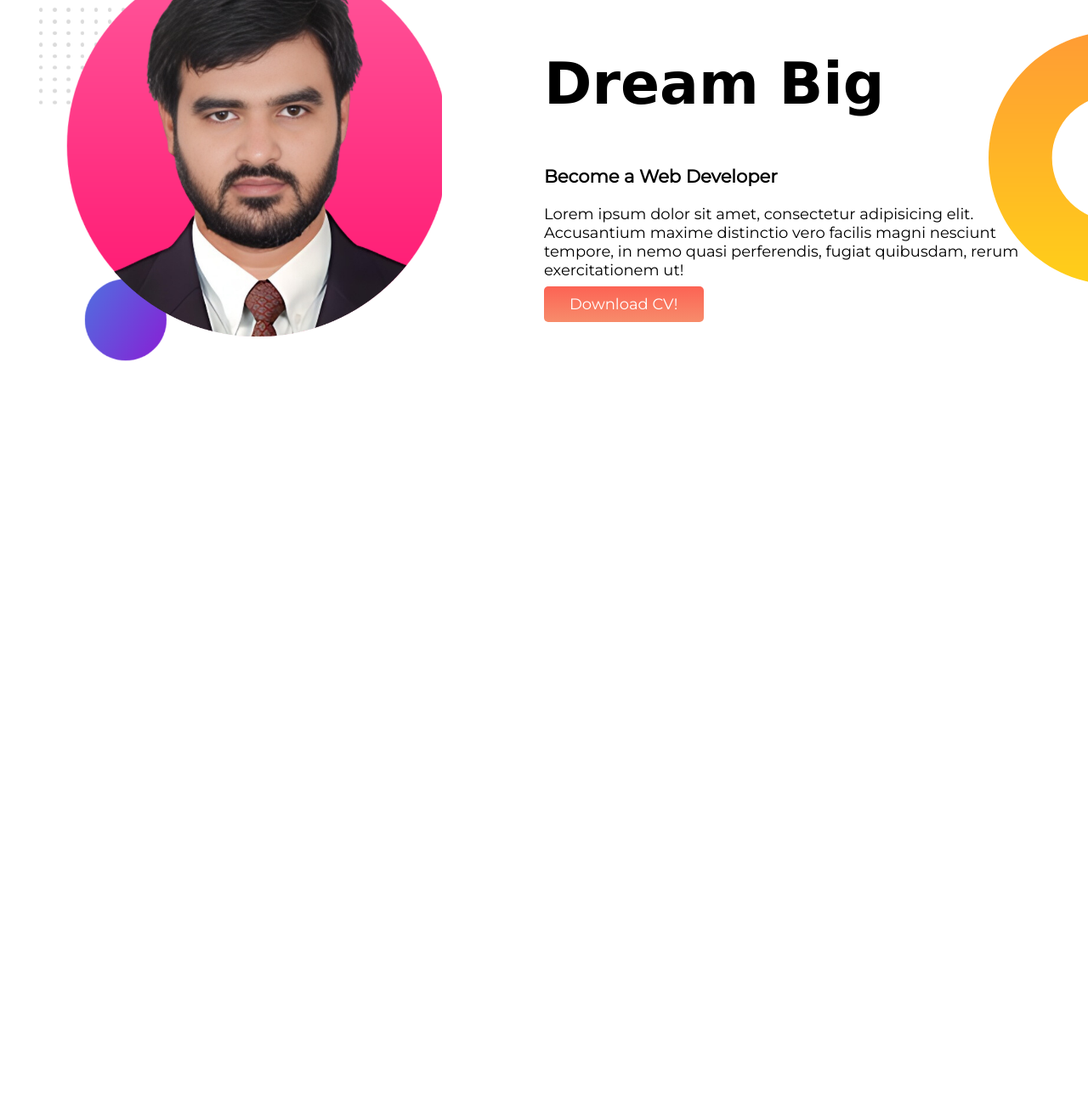
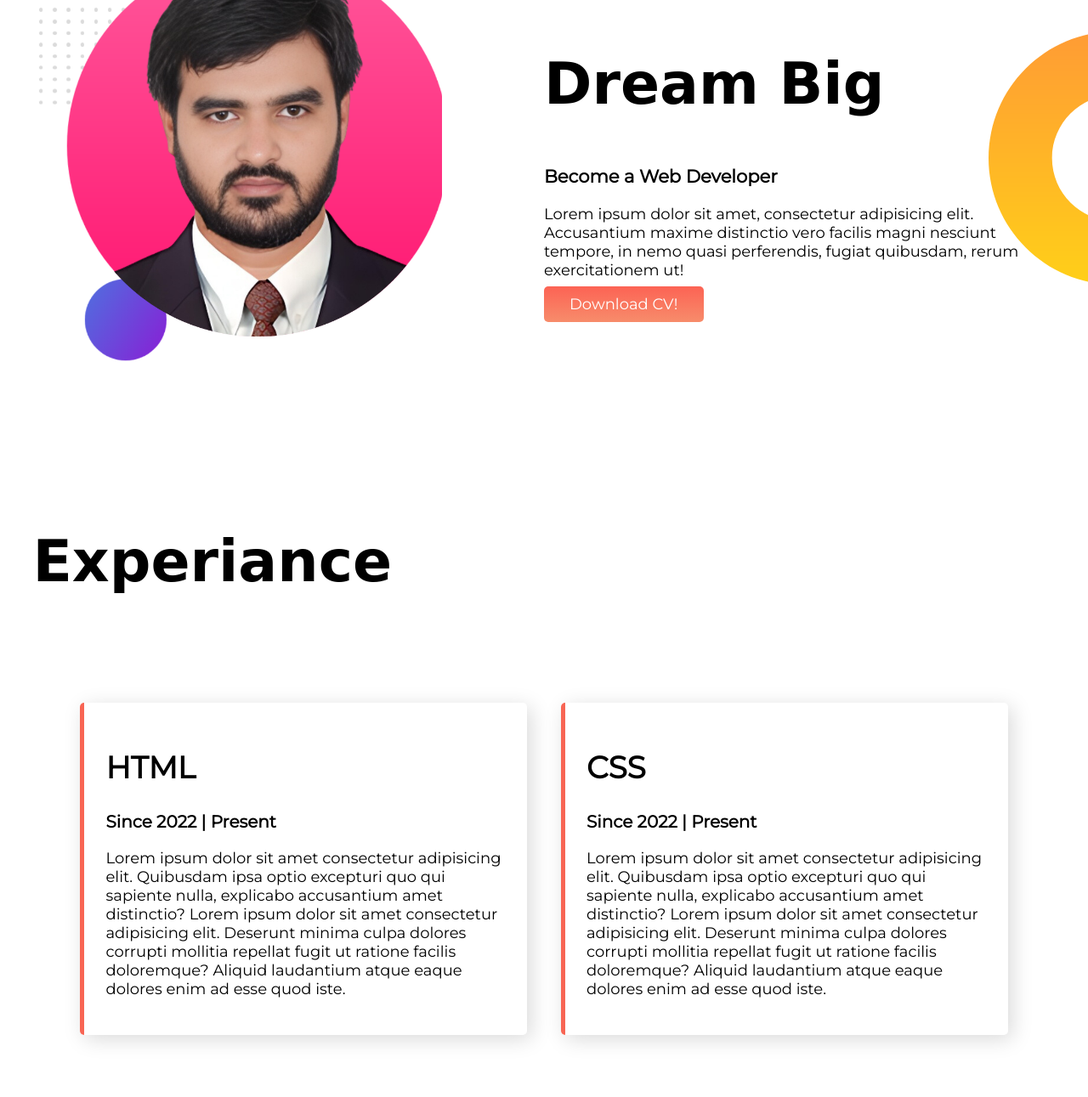
Before and after one commit to tube-arifbd/first-portfolio, a plain HTML site: page index.html in a window 1280 px wide. Shown: the part 808-2099 px from the top of the page at 85% size. Before the commit the page ends 1303 px from the top, so only its background shows below. Drawn offline with Linux system fonts and the light colour scheme; a web font is replaced by a local one.

Commit message:
experiance added

```diff
--- a/index.html
+++ b/index.html
@@ -54,5 +54,35 @@
         <a href="#" class="btn">Download CV!</a>
       </div>
     </section>
+
+    <section class="experiance">
+      <h1 class="title">Experiance</h1>
+      <div class="d-flex">
+        <div class="col-50 experiance-item">
+          <h2>HTML</h2>
+          <h3>Since 2022 | Present</h3>
+          <p>
+            Lorem ipsum dolor sit amet consectetur adipisicing elit. Quibusdam
+            ipsa optio excepturi quo qui sapiente nulla, explicabo accusantium
+            amet distinctio? Lorem ipsum dolor sit amet consectetur adipisicing
+            elit. Deserunt minima culpa dolores corrupti mollitia repellat fugit
+            ut ratione facilis doloremque? Aliquid laudantium atque eaque
+            dolores enim ad esse quod iste.
+          </p>
+        </div>
+        <div class="col-50 experiance-item">
+          <h2>CSS</h2>
+          <h3>Since 2022 | Present</h3>
+          <p>
+            Lorem ipsum dolor sit amet consectetur adipisicing elit. Quibusdam
+            ipsa optio excepturi quo qui sapiente nulla, explicabo accusantium
+            amet distinctio? Lorem ipsum dolor sit amet consectetur adipisicing
+            elit. Deserunt minima culpa dolores corrupti mollitia repellat fugit
+            ut ratione facilis doloremque? Aliquid laudantium atque eaque
+            dolores enim ad esse quod iste.
+          </p>
+        </div>
+      </div>
+    </section>
   </body>
 </html>
--- a/style.css
+++ b/style.css
@@ -60,3 +60,23 @@ body{
   width: 80%;
   float: left;
 }
+
+.experiance{
+  padding: 70px 3%;
+}
+
+.experiance h2{
+  font-size: 36px;
+}
+
+.experiance h3{
+  font-size: 20px;
+}
+
+.experiance-item{
+  box-shadow: 5px 5px 25px rgba(0, 0, 0, 0.15);
+  padding: 25px;
+  margin: 0 20px;
+  border-left: 5px solid #f86554;
+  border-radius: 5px;
+}
```
